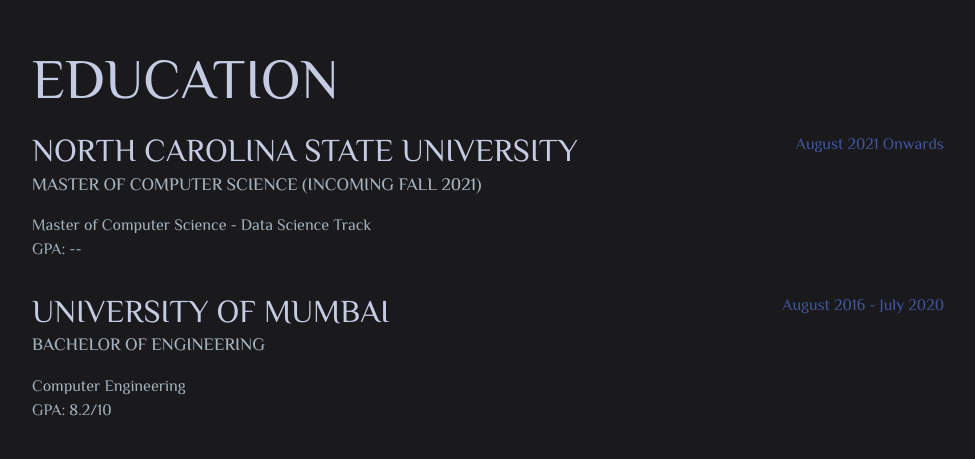
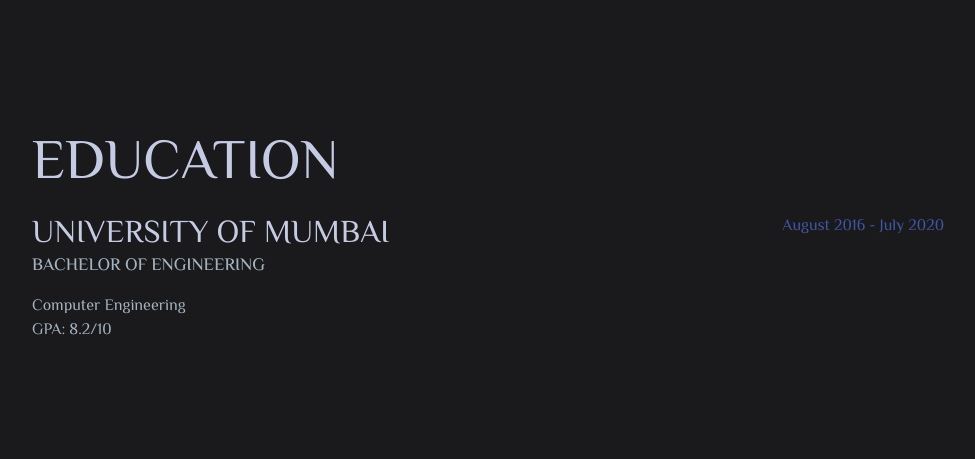
Before and after one commit to aayooush/aayooush.github.io, a plain HTML site: page index.html in a window 1280 px wide. Shown: the part 4149-4608 px from the top of the page, without its empty margins (288-1263 px from the left). Drawn offline with nearby package versions, Linux system fonts and the light colour scheme; a web font is replaced by a local one.

Commit message:
Update index.html

```diff
--- a/index.html
+++ b/index.html
@@ -494,7 +494,7 @@
             <section class="resume-section" id="education">
                 <div class="resume-section-content">
                     <h2 class="mb-3">Education</h2>
-					<div class="d-flex flex-column flex-md-row justify-content-between mb-3">
+					<!-- <div class="d-flex flex-column flex-md-row justify-content-between mb-3">
                         <div class="flex-grow-1">
                             <h3 class="mb-0">North Carolina State University</h3>
                             <div class="subheading mb-3">Master of Computer Science (Incoming Fall 2021)</div>
@@ -502,7 +502,7 @@
                             <p>GPA: --</p>
                         </div>
                         <div class="flex-shrink-0"><span class="text-primary">August 2021 Onwards</span></div>
-                    </div>
+                    </div> -->
                     <div class="d-flex flex-column flex-md-row justify-content-between mb-3">
                         <div class="flex-grow-1">
                             <h3 class="mb-0">University of Mumbai</h3>
```
